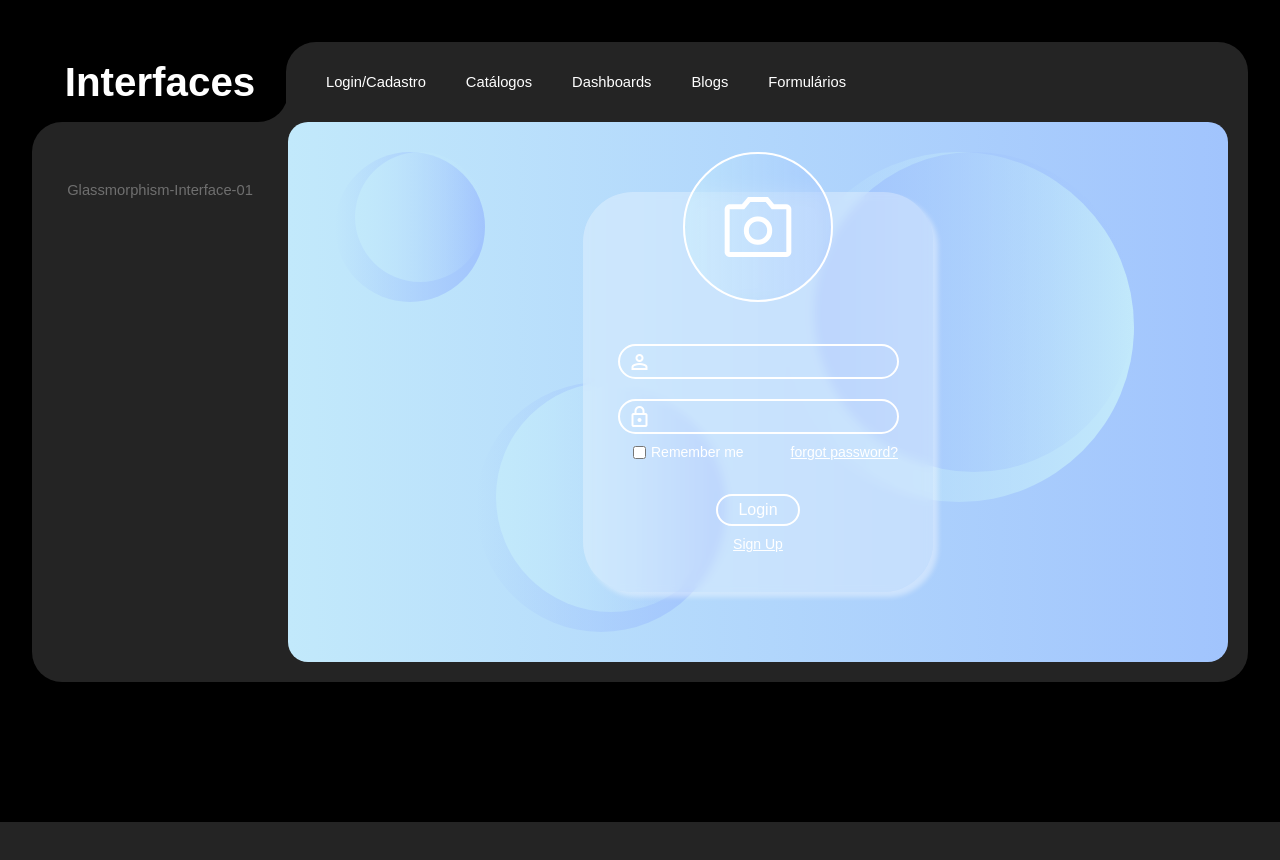
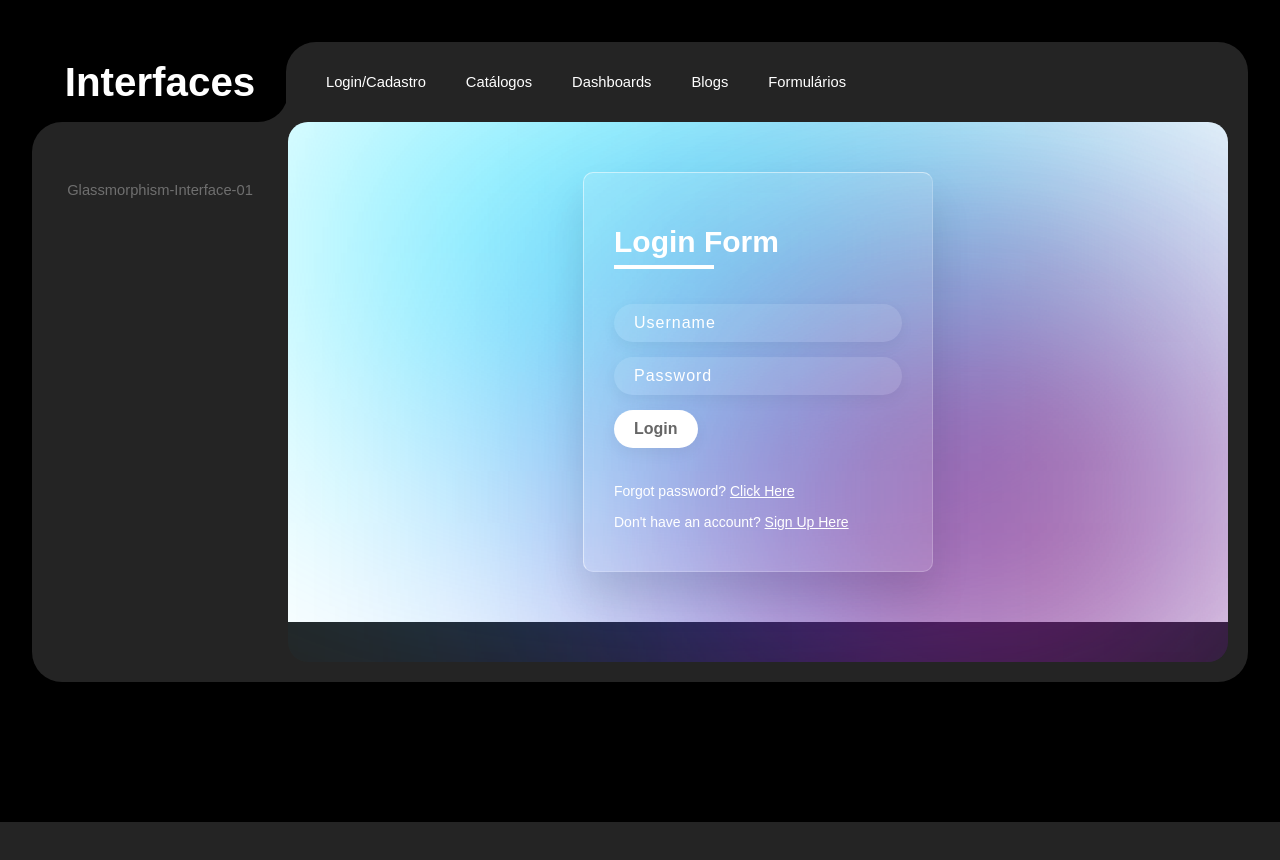
Before and after one commit to CesarCaus/Portfolio-Cesar-Caus, an Angular app: page / in a window 1280 px wide. Shown: the part 2460-3320 px from the top of the page. Built offline with nearby package versions, Linux system fonts and the light colour scheme; a web font is replaced by a local one.

Commit message:
Atualização interface-01

```diff
--- a/src/app/components/interfaces/glassmorphism-login-01/glassmorphism-login-01.component.html
+++ b/src/app/components/interfaces/glassmorphism-login-01/glassmorphism-login-01.component.html
@@ -1,26 +1,9 @@
 <main>
-    <span class="circle-01"></span>
-    <span class="circle-02"></span>
-    <span class="circle-03"></span>
+    <span class="circle"></span>
+    <span class="circle"></span>
+    <span class="circle"></span>
 
     <section class="container-form">
-        <span class="material-symbols-outlined photo-user">photo_camera</span>
-        <form id="form" action="">
-            <div class="box-input">
-                <input type="text" name="login" id="login">
-                 <span class="material-symbols-outlined icon-input">person</span>
-            </div>
-            <div class="box-input">
-                <input type="password" name="password" id="password">
-                <span class="material-symbols-outlined icon-input">lock</span>
-            </div>
-            <div class="forgot-remember-box">
-                <input id="checkbox-remember" type="checkbox" />
-                <label for="checkbox-remember">Remember me</label>
-                <a href="" class="forgot-password" >forgot password?</a>
-            </div>
-            <button id="button-submit" type="submit">Login</button>
-            <a href="" class="sign-up">Sign Up</a>
-        </form>
+        <app-login class="form"></app-login>
     </section>
 </main>
--- a/src/app/components/interfaces/glassmorphism-login-01/glassmorphism-login-01.component.scss
+++ b/src/app/components/interfaces/glassmorphism-login-01/glassmorphism-login-01.component.scss
@@ -1,194 +1,48 @@
 main {
     width: 100%;
-    height: calc(70vh - 20px);
-    background: linear-gradient(270deg, #a1c4fd, #c2e9fb);
+    height: 500px;
     position: relative;
+    background-color: white;
+    z-index: 1;
+}
+
+.circle {
+    position: absolute;
+    filter: blur(150px);
+    z-index: 1;
+}
+
+.circle:nth-child(1) {
+    width: 80%;
+    height: 250px;
+    left: 5%;
+    background-color: rgb(0, 229, 255);
+}
+
+.circle:nth-child(2) {
+    width: 60%;
+    height: 250px;
+    bottom: 0;
+    right: 15px;
+    background-color: rgb(12, 20, 239);
+}
+
+.circle:nth-child(3) {
+    width: 30%;
+    height:250px;
+    bottom: 0;
+    right: 10%;
+    background-color: rgb(249, 10, 10);
+}
+
+.container-form {
     display: flex;
+    width: 100%;
+    height: 100%;
     align-items: center;
     justify-content: center;
 }
 
-
-.container-form {
+.form {
     z-index: 3;
-    width: 350px;
-    height: 400px;
-    background-color: rgba(255, 255, 255, 0.3);
-    background-size: cover;
-    backdrop-filter: blur(5px);
-    border-radius: 50px;
-    box-shadow: 5px 5px 5px rgba(255, 255, 255, 0.4);
-    position: relative;
-    display: flex;
-    justify-content: center;
 }
-
-
-.photo-user {
-    width: 150px;
-    height: 150px;
-    border-radius: 50%;
-    background-color: #c2e9fb49;
-    backdrop-filter: blur(10px);
-    position: absolute;
-    border: 2px solid #fff;
-    display: flex;
-    align-items: center;
-    justify-content: center;
-    font-size: 80px;
-    top: -40px;
-    background: linear-gradient(270deg, #a1c4fd7e, #c2e9fb8c);
-}
-
-#form {
-
-    width: 100%;
-    height: 100%;
-    display: flex;
-    align-items: center;
-    justify-content: end;
-    flex-direction: column;
-    gap: 20px;
-    position: relative;
-    padding-bottom: 40px;
-}
-
-#form .box-input input {
-    width: 100%;
-    background-color: transparent;
-    border: 2px solid #ffffff;
-    border-radius: 50px;
-    padding: 5px;
-    padding-left: 40px;
-}
-
-.box-input {
-    display: flex;
-    align-items: center;
-    justify-content: space-between;
-    position: relative;
-}
-
-.icon-input {
-    position: absolute;
-    left: 10px;
-}
-
-.forgot-remember-box {
-    width: 80%;
-    position: relative;
-}
-
-.forgot-remember-box input {
-    position: absolute;
-    top: -8px;
-    left: 15px;
-}
-
-.forgot-remember-box label {
-    position: absolute;
-    left: 33px;
-    top: -10px;
-    font-size: 14px;
-}
-
-.forgot-password {
-    position: absolute;
-    right: 0;
-    top: -10px;
-    font-size: 14px;
-}
-
-#button-submit {
-    border-radius: 50px;
-    background-color: transparent;
-    border: 2px solid #fff;
-    cursor: pointer;
-    font-size: 16px;
-    padding: 5px 20px;
-    margin-top: 20px;
-}
-
-.sign-up {
-    font-size: 14px;
-    margin-top: -10px;
-}
-
-.circle-01 {
-    position: absolute;
-    width: 350px;
-    height: 350px;
-    border-radius: 50%;
-    background: linear-gradient(to left, #c2e9fb, transparent);
-    right: 10%;
-    top: 30px;
-}
-
-.circle-01::after {
-    content: '';
-    position: absolute;
-    width: 320px;
-    height: 320px;
-    border-radius: 50%;
-    background: linear-gradient(to right, #a1c4fd, transparent);
-    left: 30px;
-    top: 0px;
-}
-
-.circle-02 {
-    position: absolute;
-    width: 250px;
-    height: 250px;
-    border-radius: 50%;
-    background: linear-gradient(to left, #a1c4fd, transparent);
-    left: 20%;
-    bottom: 30px;
-}
-
-.circle-02::after {
-    content: '';
-    position: absolute;
-    width: 230px;
-    height: 230px;
-    border-radius: 50%;
-    background: linear-gradient(to right, #c2e9fb, transparent);
-    right: 0;
-    top: 0px;
-}
-
-.circle-03 {
-    position: absolute;
-    width: 150px;
-    height: 150px;
-    border-radius: 50%;
-    background: linear-gradient(to left, #a1c4fd, transparent);
-    left: 5%;
-    top: 30px;
-}
-
-.circle-03::after {
-    content: '';
-    position: absolute;
-    width: 130px;
-    height: 130px;
-    border-radius: 50%;
-    background: linear-gradient(to right, #c2e9fb, transparent);
-    right: 0;
-    top: 0px;
-}
-
-
-@media screen and (max-width: 768px) {
-
-    .circle-01 {
-        display: none;
-    }
-}
-
-
-@media screen and (max-width: 568px) {
-
-    .container-form {
-        width: 90%;
-    }
-}
--- a/src/app/components/interfaces/glassmorphism-login-01/glassmorphism-login-01.component.ts
+++ b/src/app/components/interfaces/glassmorphism-login-01/glassmorphism-login-01.component.ts
@@ -1,9 +1,12 @@
 import { Component } from '@angular/core';
+import { LoginComponent } from './login/login.component';
+import { RegisterComponent } from './register/register.component';
 
 @Component({
   selector: 'glassmorphism-login-01',
   standalone: true,
-  imports: [],
+  imports: [LoginComponent,
+  RegisterComponent],
   templateUrl: './glassmorphism-login-01.component.html',
   styleUrl: './glassmorphism-login-01.component.scss'
 })
--- a/src/app/components/interfaces/glassmorphism-login-01/login/login.component.html
+++ b/src/app/components/interfaces/glassmorphism-login-01/login/login.component.html
@@ -1 +1,10 @@
-<p>login works!</p>
+<main>
+    <h1>Login Form</h1>
+
+    <input type="text" name="login" placeholder="Username" />
+    <input type="password" name="password" placeholder="Password" />
+    <button>Login</button>
+
+    <p class="forget">Forgot password? <a href="#">Click Here</a></p>
+    <p class="sign-up">Don't have an account? <a href="#">Sign Up Here</a></p>
+</main>
--- a/src/app/components/interfaces/glassmorphism-login-01/login/login.component.scss
+++ b/src/app/components/interfaces/glassmorphism-login-01/login/login.component.scss
@@ -0,0 +1,74 @@
+main {
+    display: flex;
+    justify-content: center;
+    flex-direction: column;
+    width: 350px;
+    height: 400px;
+    background-color: #ffffff1f;
+    border-radius: 10px;
+    box-shadow: 0 25px 40px rgba(0, 0, 0, 0.1);
+    border: 1px solid rgba(255, 255, 255, 0.5);
+    border-right-color: rgba(255, 255, 255, 0.2);
+    border-bottom-color: rgba(255, 255, 255, 0.2);
+    padding: 30px;
+    gap: 15px
+}
+
+* {
+    width: fit-content;
+    color: color;
+    font-size: 16px;
+}
+
+h1 {
+    text-align: center;
+    font-size: 30px;
+    padding: 10px 0;
+    font-weight: 600;
+    margin-bottom: 20px;
+    position: relative;
+    color: white;
+}
+
+h1::after {
+    content: "";
+    position: absolute;
+    width: 100px;
+    height: 4px;
+    background-color: white;
+    bottom: 0;
+    left: 0;
+}
+
+input {
+    width: 100%;
+    padding: 10px 20px;
+    border-radius: 20px;
+    border: none;
+    outline: none;
+    background: rgba(255, 255, 255, 0.1);
+    letter-spacing: 1px;
+    color: white;
+    box-shadow: 0 5px 15px rgba(0, 0, 0, 0.05);
+}
+
+input::placeholder {
+    color: white;
+}
+
+button {
+    border: none;
+    outline: none;
+    font-weight: 600;
+    padding: 10px 20px;
+    max-width: 100px;
+    background-color: #fff;
+    color: #666;
+    border-radius: 20px;
+    box-shadow: 0 5px 15px rgba(0, 0, 0, 0.05);
+    margin-bottom: 20px;
+}
+
+p, a {
+    font-size: 14px;
+}
```
